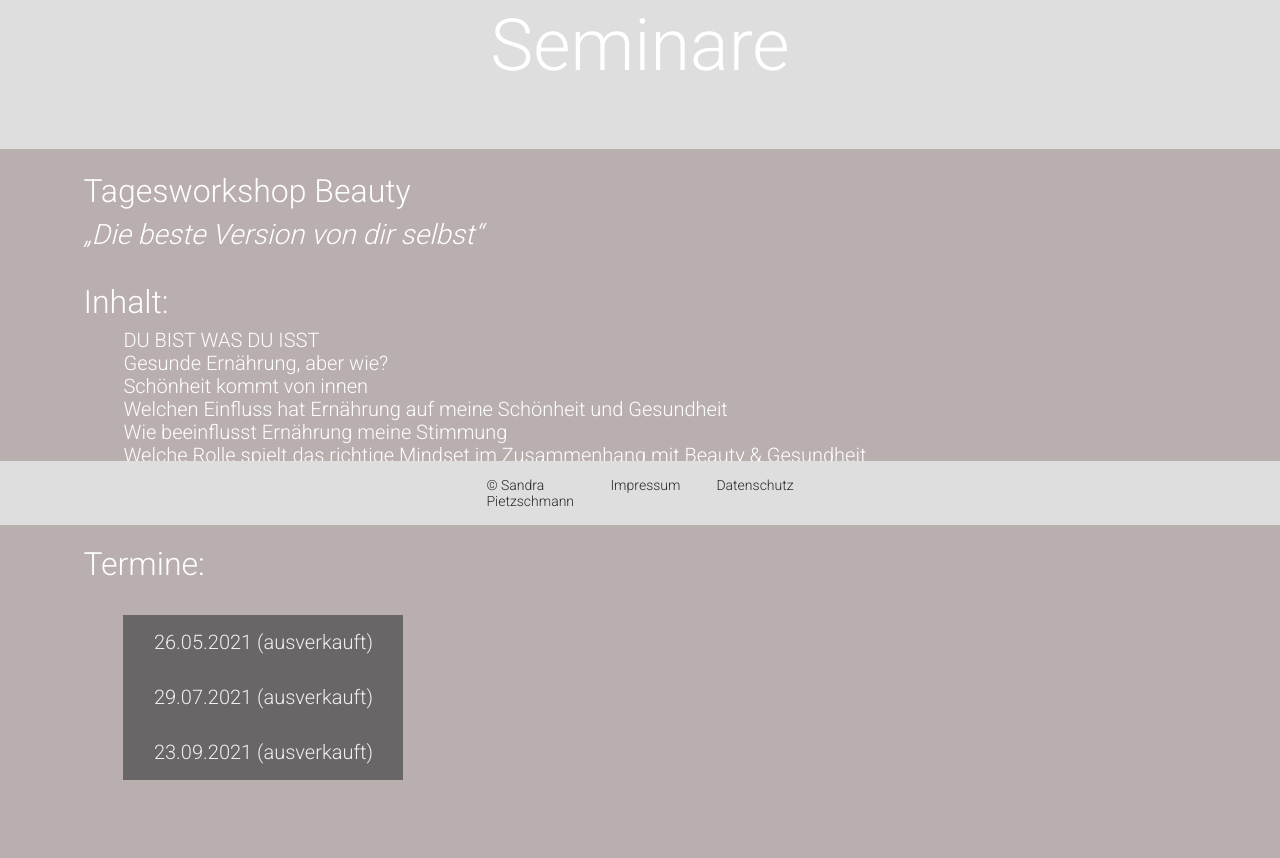
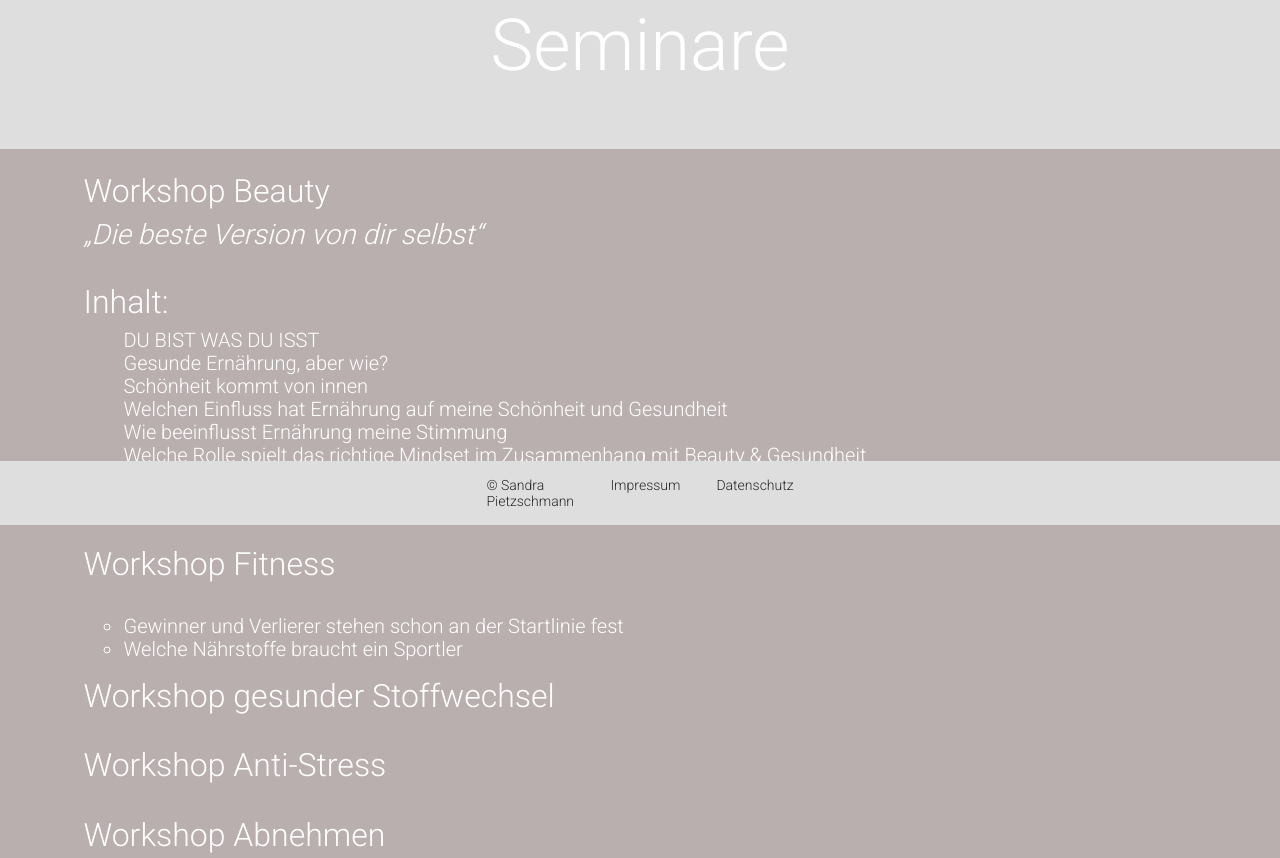
Before and after one commit to RPietzschmann/sandra_website, a plain HTML site: page seminare.html in a window 1280 px wide. Shown: the part 275-1133 px from the top of the page. Drawn offline with nearby package versions, Linux system fonts and the light colour scheme.

Commit message:
Anpassung 2023 01 Seminar

```diff
--- a/seminare.html
+++ b/seminare.html
@@ -81,7 +81,7 @@
         <div class="textblock">
             <div class="ptext">
                 <br>
-                <h2>Tagesworkshop Beauty</h2>
+                <h2>Workshop Beauty</h2>
                 <h3>&#8222;Die beste Version von dir selbst&#8220;</h3>
                 <br>
                 <h2>Inhalt:</h2>
@@ -97,6 +97,19 @@
                 <p>In diesem Tagesseminar beantworte ich Ihnen diese Fragen und berate Sie rund um das Thema
                     gesunde Ernährung und Beauty.<br>
                 </p>
+                <br>
+                <h2>Workshop Fitness</h2>
+                <br>
+                <ul class="schwerpunkte">
+                    <li>Gewinner und Verlierer stehen schon an der Startlinie fest</li>
+                    <li>Welche Nährstoffe braucht ein Sportler</li>
+                </ul>
+                <br>
+                <h2>Workshop gesunder Stoffwechsel</h2>
+                <br>
+                <h2>Workshop Anti-Stress</h2>
+                <br>
+                <h2>Workshop Abnehmen</h2>
                 <br>
                 <h2>Termine:</h2>
                 <br>
```
